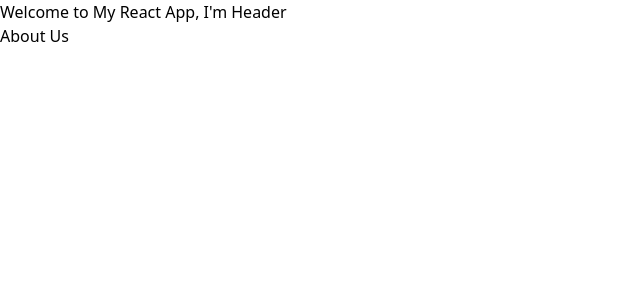
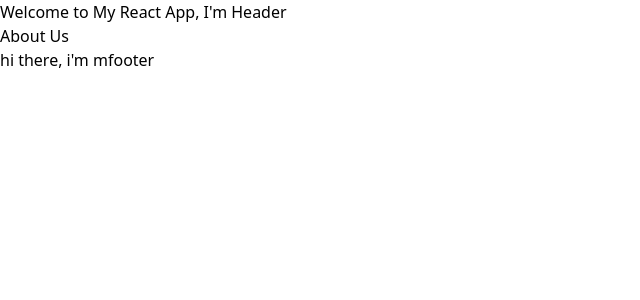
Before and after one commit to pulkitpareek18/Hands-On-MERN-Training, a React (Vite) app in the folder Day1/my-react-app/: page / in a window 1280 px wide. Shown: the top 300 px of the page, without its empty margins (0-640 px from the left). Built offline with nearby package versions, Linux system fonts and the light colour scheme.

Commit message:
Updated footer text

```diff
--- a/Day1/my-react-app/src/App.jsx
+++ b/Day1/my-react-app/src/App.jsx
@@ -1,4 +1,3 @@
-import { useState } from 'react'
 import './App.css'
 import Header from "./components/Header"
 import Hero from "./components/Hero"
--- a/Day1/my-react-app/src/components/Footer.jsx
+++ b/Day1/my-react-app/src/components/Footer.jsx
@@ -5,7 +5,7 @@ import React from 'react'
 const Footer = () => {
   return (
     <div>
-
+      hi there, i'm mfooter
     </div>
   )
 }
```
